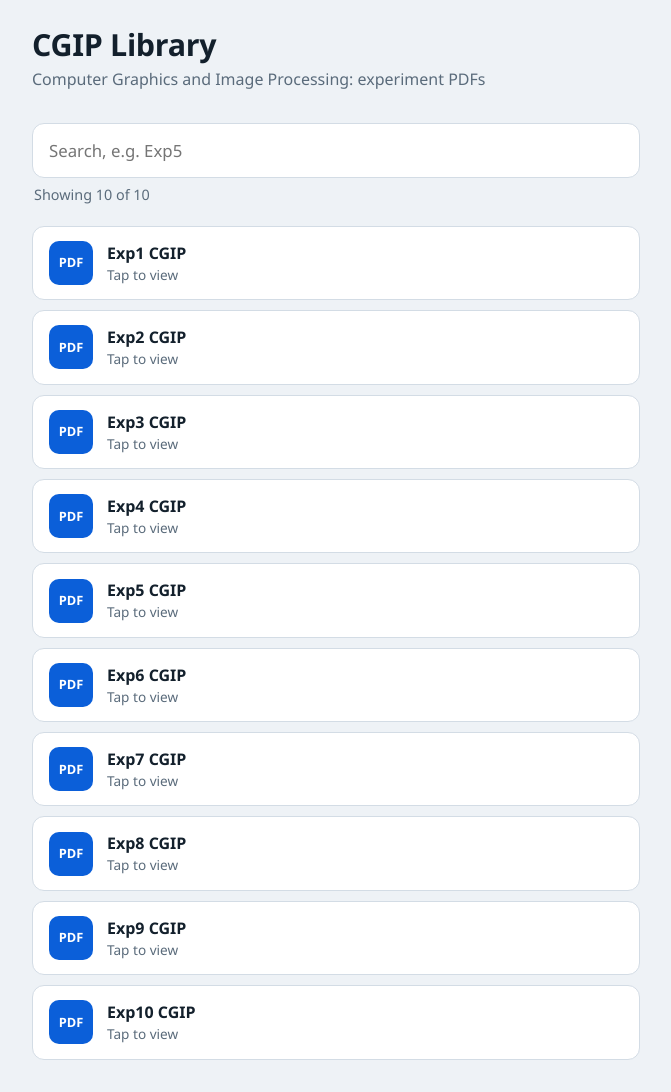
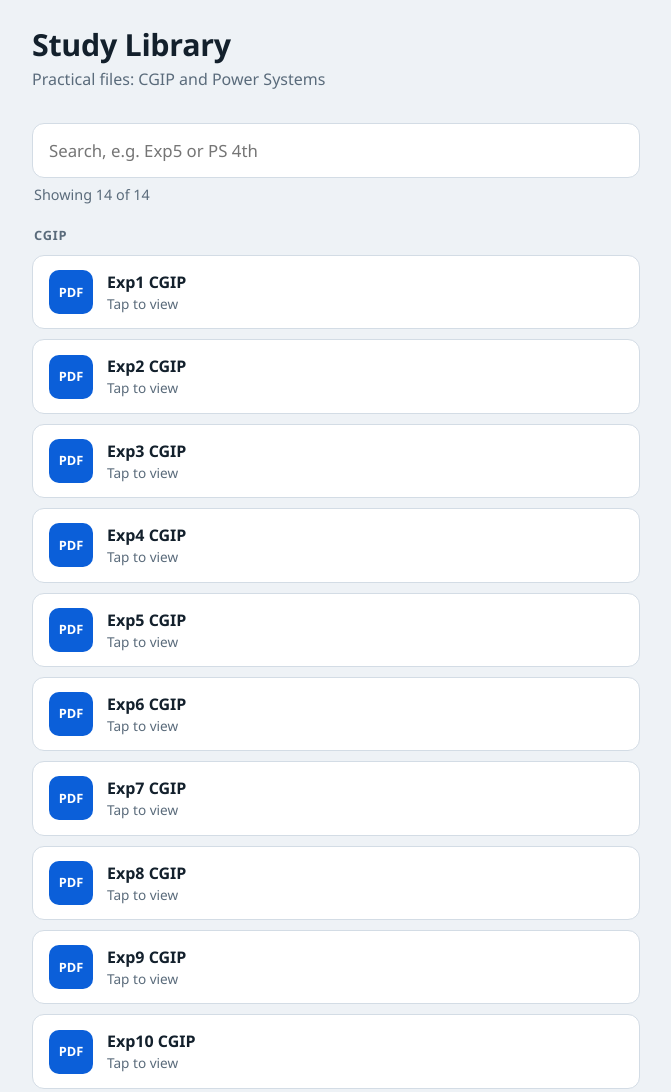
Before and after one commit to ravindramore809-dot/CGIP, a plain HTML site: page index.html in a window 1280 px wide. Shown: the top 1092 px of the page, without its empty margins (304-975 px from the left). Drawn offline with Linux system fonts and the light colour scheme.

Commit message:
Add files via upload

```diff
--- a/index.html
+++ b/index.html
@@ -3,7 +3,7 @@
 <head>
 <meta charset="utf-8">
 <meta name="viewport" content="width=device-width, initial-scale=1">
-<title>CGIP Library</title>
+<title>Study Library</title>
 <style>
   :root {
     --bg: #eef2f6;
@@ -66,6 +66,9 @@
   }
   .name { font-weight: 600; }
   .hint { font-size: 0.85rem; color: var(--muted); }
+  li.group { margin: 20px 2px 2px; font-size: 0.8rem; font-weight: 700; letter-spacing: 0.06em; text-transform: uppercase; color: var(--muted); }
+  li.group:first-child { margin-top: 4px; }
+  .pimg { display: block; margin: 0 auto 10px; max-width: none; height: auto; background: #fff; box-shadow: 0 1px 4px rgba(0,0,0,.35); }
   .empty { padding: 28px 8px; text-align: center; color: var(--muted); }
   [hidden] { display: none !important; }
 
@@ -97,11 +100,11 @@
 </head>
 <body>
 <main>
-  <h1>CGIP Library</h1>
-  <p class="sub">Computer Graphics and Image Processing: experiment PDFs</p>
+  <h1>Study Library</h1>
+  <p class="sub">Practical files: CGIP and Power Systems</p>
 
   <div class="search">
-    <input id="q" type="search" placeholder="Search, e.g. Exp5" aria-label="Search PDFs" autocomplete="off">
+    <input id="q" type="search" placeholder="Search, e.g. Exp5 or PS 4th" aria-label="Search PDFs" autocomplete="off">
     <div class="count" id="count" aria-live="polite"></div>
   </div>
 
@@ -126,16 +129,20 @@
 <script src="https://cdnjs.cloudflare.com/ajax/libs/pdf.js/3.11.174/pdf.min.js"></script>
 <script>
   var files = [
-    { name: "Exp1 CGIP", file: "Exp1 CGIP.pdf" },
-    { name: "Exp2 CGIP", file: "Exp2 CGIP.pdf" },
-    { name: "Exp3 CGIP", file: "Exp3 CGIP.pdf" },
-    { name: "Exp4 CGIP", file: "Exp4 CGIP.pdf" },
-    { name: "Exp5 CGIP", file: "Exp5 CGIP.pdf" },
-    { name: "Exp6 CGIP", file: "Exp6 CGIP.pdf" },
-    { name: "Exp7 CGIP", file: "Exp7 CGIP.pdf" },
-    { name: "Exp8 CGIP", file: "Exp8 CGIP.pdf" },
-    { name: "Exp9 CGIP", file: "Exp9 CGIP.pdf" },
-    { name: "Exp10 CGIP", file: "Exp10 CGIP.pdf" }
+    { group: "CGIP", name: "Exp1 CGIP", file: "Exp1 CGIP.pdf" },
+    { group: "CGIP", name: "Exp2 CGIP", file: "Exp2 CGIP.pdf" },
+    { group: "CGIP", name: "Exp3 CGIP", file: "Exp3 CGIP.pdf" },
+    { group: "CGIP", name: "Exp4 CGIP", file: "Exp4 CGIP.pdf" },
+    { group: "CGIP", name: "Exp5 CGIP", file: "Exp5 CGIP.pdf" },
+    { group: "CGIP", name: "Exp6 CGIP", file: "Exp6 CGIP.pdf" },
+    { group: "CGIP", name: "Exp7 CGIP", file: "Exp7 CGIP.pdf" },
+    { group: "CGIP", name: "Exp8 CGIP", file: "Exp8 CGIP.pdf" },
+    { group: "CGIP", name: "Exp9 CGIP", file: "Exp9 CGIP.pdf" },
+    { group: "CGIP", name: "Exp10 CGIP", file: "Exp10 CGIP.pdf" },
+    { group: "Power Systems", name: "PS 2nd PR: Code", file: "PS_2nd_PR_CODE_.jpg" },
+    { group: "Power Systems", name: "PS 3rd PR: Code", file: "PS_3rd_PR_CODE.pdf" },
+    { group: "Power Systems", name: "PS 4th PR: Bus Admittance Matrix", file: "PS_4th_PR_BUS_ADMMITANCE_MATRIX.pdf" },
+    { group: "Power Systems", name: "PS 5th PR: Code", file: "PS_5th_PR_CODE.jpg" }
   ];
 
   var list = document.getElementById("list");
@@ -150,10 +157,18 @@
   function render() {
     var term = q.value.trim().toLowerCase();
     var shown = files.filter(function (f) {
-      return f.name.toLowerCase().indexOf(term) !== -1;
+      return (f.group + " " + f.name).toLowerCase().indexOf(term) !== -1;
     });
     list.innerHTML = "";
+    var lastGroup = "";
     shown.forEach(function (f) {
+      if (f.group !== lastGroup) {
+        lastGroup = f.group;
+        var gh = document.createElement("li");
+        gh.className = "group";
+        gh.textContent = f.group;
+        list.appendChild(gh);
+      }
       var li = document.createElement("li");
       var a = document.createElement("a");
       a.className = "item";
@@ -210,6 +225,20 @@
     vmsg.appendChild(document.createTextNode("."));
   }
 
+  function isImage(f) { return /\.(jpe?g|png|webp|gif)$/i.test(f.file); }
+
+  function buildImage() {
+    vpages.innerHTML = "";
+    var img = new Image();
+    img.className = "pimg";
+    img.alt = current.name;
+    img.style.width = Math.round((vscroll.clientWidth - 16) * zoom) + "px";
+    img.onload = function () { vmsg.textContent = ""; };
+    img.onerror = function () { fallbackMessage(current); };
+    img.src = fileUrl(current.file);
+    vpages.appendChild(img);
+  }
+
   function openViewer(f) {
     current = f;
     zoom = 1;
@@ -222,6 +251,7 @@
     viewer.hidden = false;
     document.body.style.overflow = "hidden";
     history.pushState({ v: 1 }, "");
+    if (isImage(f)) { buildImage(); return; }
     if (!window.pdfjsLib) { fallbackMessage(f); return; }
     pdfjsLib.getDocument(fileUrl(f.file)).promise.then(function (doc) {
       if (my !== token) return;
@@ -243,6 +273,7 @@
   }
 
   function build() {
+    if (current && isImage(current)) { buildImage(); return; }
     if (!pdfDoc) return;
     if (observer) observer.disconnect();
     vpages.innerHTML = "";
```
Also changed, not shown: 1 other file.
